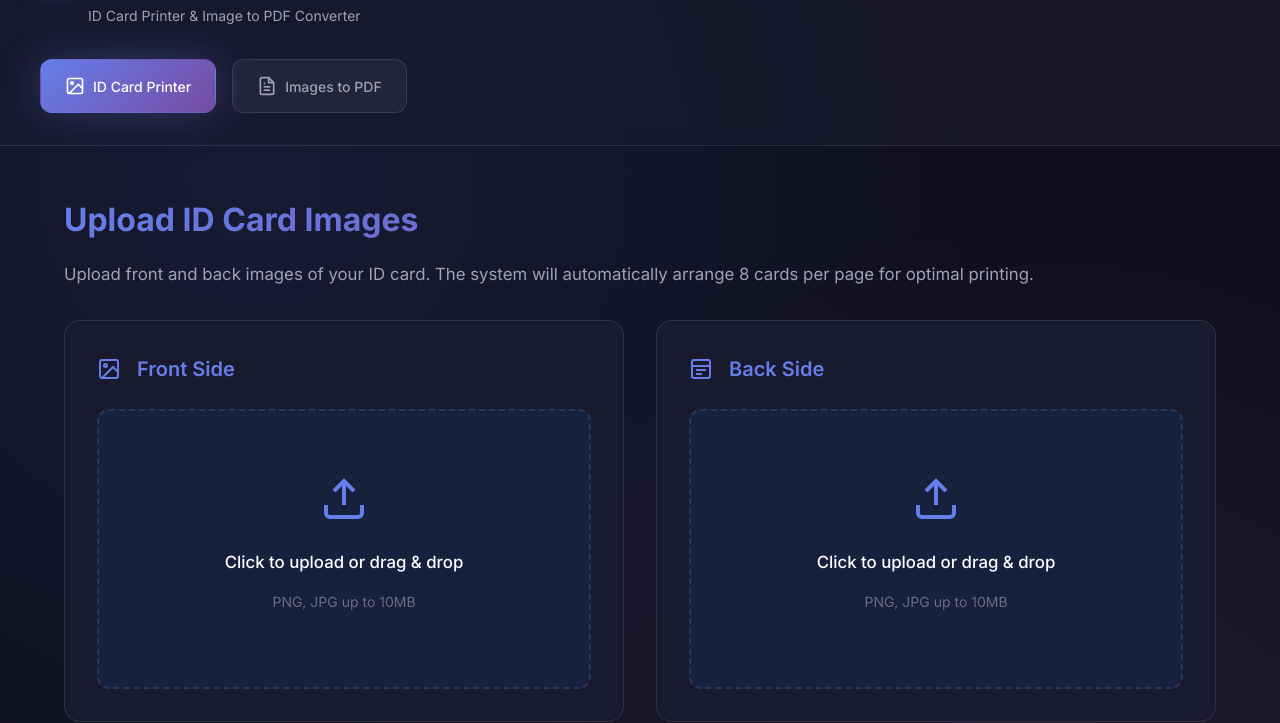
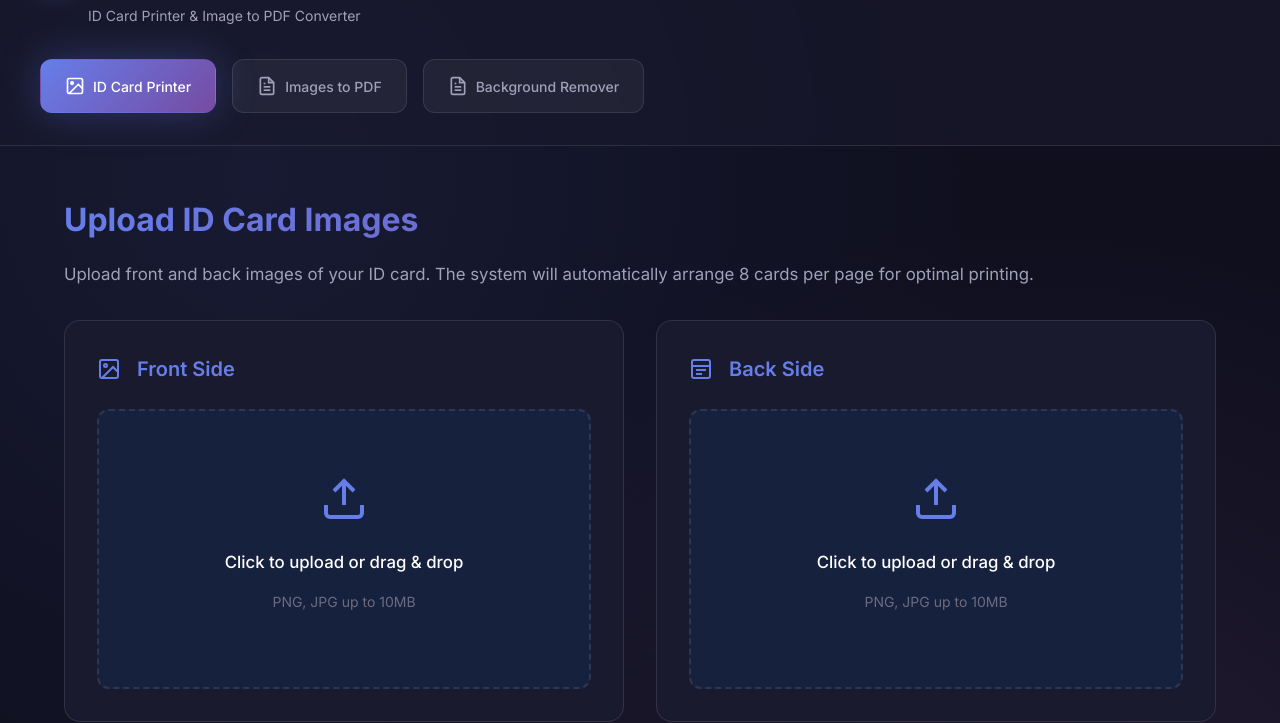
Before and after one commit to RaoHamza6/printer, a plain HTML site: page index.html in a window 1280 px wide. Shown: the part 80-803 px from the top of the page. Drawn offline with nearby package versions, Linux system fonts and the light colour scheme.

Commit message:
Update index.html

```diff
--- a/index.html
+++ b/index.html
@@ -59,6 +59,17 @@
                             <polyline points="10 9 9 9 8 9" />
                         </svg>
                         <span>Images to PDF</span>
+                    </button>
+                    <button class="tool-nav-btn" onclick="location.href='https://raohamza.vercel.app'">
+                        <svg width="20" height="20" viewBox="0 0 24 24" fill="none" stroke="currentColor"
+                            stroke-width="2">
+                            <path d="M14 2H6a2 2 0 0 0-2 2v16a2 2 0 0 0 2 2h12a2 2 0 0 0 2-2V8z" />
+                            <polyline points="14 2 14 8 20 8" />
+                            <line x1="16" y1="13" x2="8" y2="13" />
+                            <line x1="16" y1="17" x2="8" y2="17" />
+                            <polyline points="10 9 9 9 8 9" />
+                        </svg>
+                        <span>Background Remover</span>
                     </button>
                 </nav>
             </div>
```
